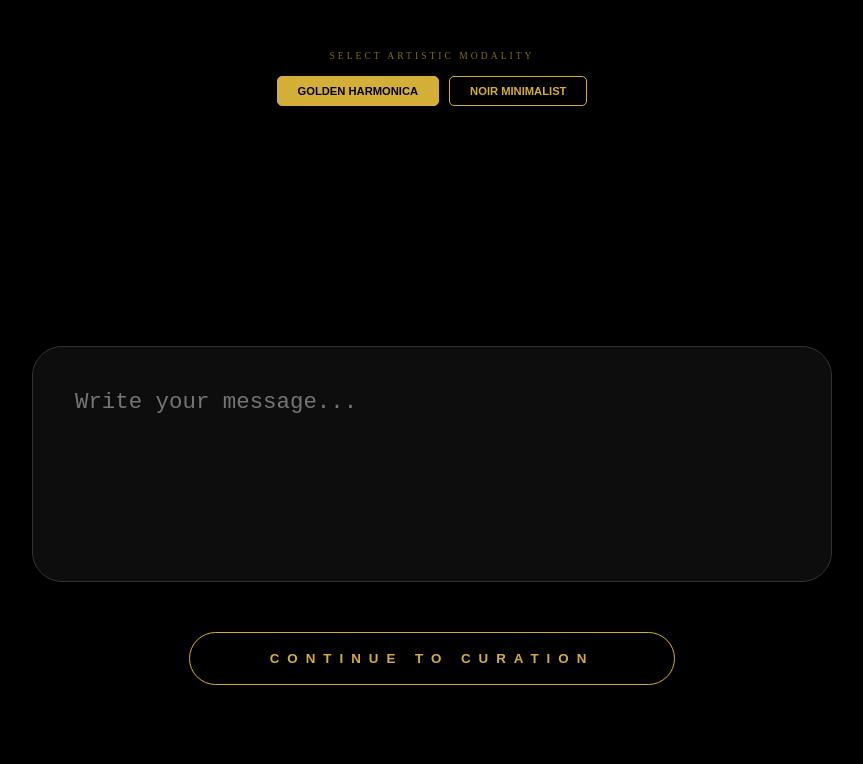
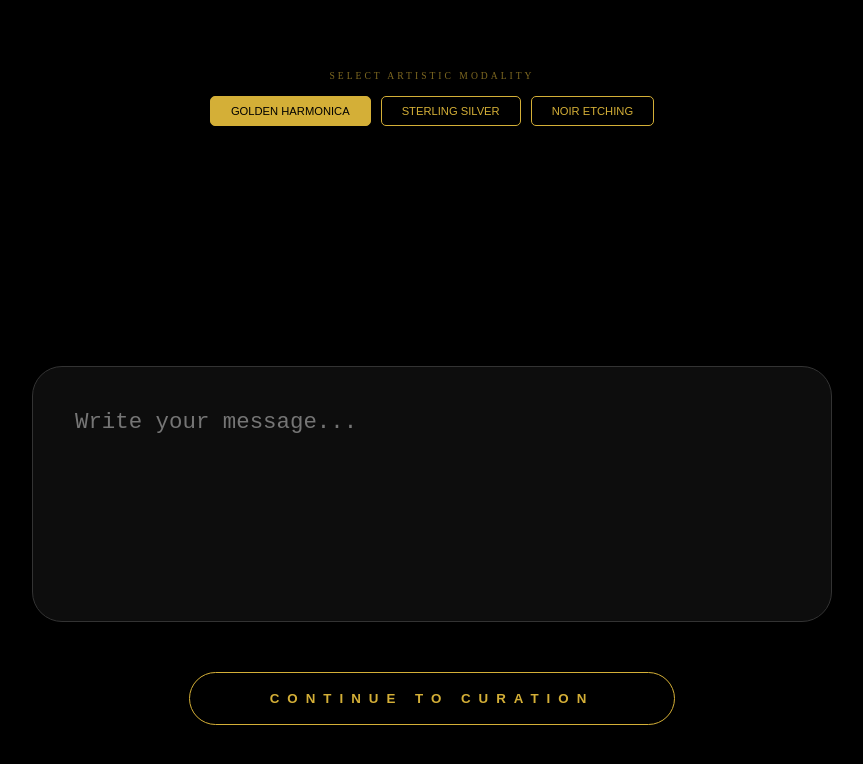
Before and after one commit to jbasecki/harmonica-voice, a Next.js app: page /composer in a window 1280 px wide. Shown: the top 764 px of the page, without its empty margins (208-1071 px from the left). Built offline with nearby package versions, Linux system fonts and the light colour scheme.

Commit message:
Update page.tsx

```diff
--- a/app/composer/page.tsx
+++ b/app/composer/page.tsx
@@ -4,16 +4,22 @@ import { useSearchParams } from 'next/navigation';
 
 function ComposerContent() {
   const searchParams = useSearchParams();
-  const [artist, setArtist] = useState('gold'); // Default Artist Modality
+  const [artist, setArtist] = useState('gold');
   const [text, setText] = useState('');
   const [selectedWords, setSelectedWords] = useState<string[]>([]);
   const bucketUrl = "https://storage.googleapis.com/simple-bucket-27";
 
-  // Artists currently available in your "Gallery"
   const artists = [
-    { id: 'gold', name: 'GOLDEN HARMONICA', folder: '5' },
-    { id: 'noir', name: 'NOIR MINIMALIST', folder: '6' }
+    { id: 'gold', name: 'GOLDEN HARMONICA' },
+    { id: 'silver', name: 'STERLING SILVER' },
+    { id: 'noir', name: 'NOIR ETCHING' }
   ];
+
+  const artistFilters: Record<string, string> = {
+    gold: 'none',
+    silver: 'grayscale(100%) brightness(1.2) contrast(1.1) sepia(0.1)',
+    noir: 'grayscale(100%) brightness(0.6) contrast(1.8)'
+  };
 
   const toggleWord = (word: string) => {
     setSelectedWords(prev => prev.includes(word) ? prev.filter(w => w !== word) : [...prev, word]);
@@ -22,63 +28,43 @@ function ComposerContent() {
   const words = text.split(/[ \n]+/).filter(Boolean);
 
   return (
-    <main style={{ minHeight: '100vh', background: '#000', color: '#D4AF37', position: 'relative', overflowX: 'hidden', fontFamily: 'serif' }}>
+    <main style={{ minHeight: '100vh', background: '#000', color: '#D4AF37', padding: '20px', fontFamily: 'serif' }}>
+      <div style={{ display: 'flex', flexDirection: 'column', alignItems: 'center', paddingTop: '5vh' }}>
 
-      <div style={{ position: 'relative', zIndex: 1, display: 'flex', flexDirection: 'column', alignItems: 'center', padding: '20px', paddingTop: '5vh' }}>
-
-        {/* NEW: ARTIST PALETTE PICKER */}
         <div style={{ marginBottom: '30px', textAlign: 'center' }}>
           <p style={{ fontSize: '0.6rem', letterSpacing: '3px', marginBottom: '15px', opacity: 0.6 }}>SELECT ARTISTIC MODALITY</p>
           <div style={{ display: 'flex', gap: '10px' }}>
             {artists.map(a => (
-              <button
-                key={a.id}
-                onClick={() => setArtist(a.id)}
-                style={{ padding: '8px 20px', background: artist === a.id ? '#D4AF37' : 'transparent', color: artist === a.id ? '#000' : '#D4AF37', border: '1px solid #D4AF37', borderRadius: '5px', cursor: 'pointer', fontSize: '0.7rem', fontWeight: 'bold' }}
-              >
+              <button key={a.id} onClick={() => setArtist(a.id)} style={{ padding: '8px 20px', background: artist === a.id ? '#D4AF37' : 'transparent', color: artist === a.id ? '#000' : '#D4AF37', border: '1px solid #D4AF37', borderRadius: '5px', cursor: 'pointer', fontSize: '0.7rem' }}>
                 {a.name}
               </button>
             ))}
           </div>
         </div>
 
-        {/* DYNAMIC TILE PREVIEW */}
         <div style={{ width: '100%', maxWidth: '1100px', display: 'flex', justifyContent: 'center', gap: '15px', flexWrap: 'wrap', marginBottom: '30px', minHeight: '180px' }}>
           {selectedWords.map((word, i) => {
             const clean = word.replace(/[^a-zA-Z]/g, "").toUpperCase();
             const first = clean[0] || 'A';
-            const oneBeforeLast = clean.length > 1 ? clean[clean.length - 2] : first;
-            // Folder switches based on artist selection
-            const folder = artists.find(a => a.id === artist)?.folder || '5';
             return (
-              <div key={i} style={{ textAlign: 'center' }}>
-                <div style={{ display: 'flex', border: '1px solid #D4AF37', borderRadius: '8px', overflow: 'hidden', width: '100px', height: '140px', background: 'rgba(0,0,0,0.8)' }}>
-                  <img src={`${bucketUrl}/${first}${folder}.png`} style={{ width: '50%', height: '100%', objectFit: 'cover' }} />
-                  <img src={`${bucketUrl}/${oneBeforeLast}${folder}.png`} style={{ width: '50%', height: '100%', objectFit: 'cover' }} />
-                </div>
-                <p style={{ fontSize: '0.7rem', marginTop: '8px' }}>{word.toUpperCase()}</p>
+              <div key={i} style={{ border: '1px solid #D4AF37', borderRadius: '8px', overflow: 'hidden', width: '100px', height: '140px', filter: artistFilters[artist] }}>
+                <img src={`${bucketUrl}/${first}5.png`} style={{ width: '100%', height: '100%', objectFit: 'cover' }} />
               </div>
             );
           })}
         </div>
 
         <div style={{ width: '100%', maxWidth: '800px', padding: '40px', background: 'rgba(15, 15, 15, 0.9)', borderRadius: '30px', border: '1px solid #333' }}>
-          <textarea
-            placeholder="Write your message..."
-            value={text}
-            onChange={(e) => setText(e.target.value)}
-            style={{ width: '100%', background: 'transparent', border: 'none', color: '#D4AF37', fontSize: '1.4rem', outline: 'none', height: '150px', resize: 'none' }}
-          />
+          <textarea placeholder="Write your message..." value={text} onChange={(e) => setText(e.target.value)} style={{ width: '100%', background: 'transparent', border: 'none', color: '#D4AF37', fontSize: '1.4rem', outline: 'none', height: '150px', resize: 'none' }} />
+          <div style={{ display: 'flex', flexWrap: 'wrap', gap: '10px', marginTop: '20px' }}>
+            {words.map((word, i) => (
+              <button key={i} onClick={() => toggleWord(word)} style={{ cursor: 'pointer', padding: '8px 16px', borderRadius: '8px', background: selectedWords.includes(word) ? '#D4AF37' : 'transparent', color: selectedWords.includes(word) ? '#000' : '#D4AF37', border: '1px solid #D4AF37' }}>{word}</button>
+            ))}
+          </div>
         </div>
 
         <button
-          onClick={() => {
-            const params = new URLSearchParams();
-            params.set('artist', artist); // Pass artist choice to Chapter II
-            params.set('message', text);
-            params.set('tiles', selectedWords.join(','));
-            window.location.href = `/composer2?${params.toString()}`;
-          }}
+          onClick={() => window.location.href = `/composer2?artist=${artist}&message=${encodeURIComponent(text)}&tiles=${encodeURIComponent(selectedWords.join(','))}`}
           style={{ marginTop: '50px', padding: '18px 80px', background: 'transparent', border: '1px solid #D4AF37', color: '#D4AF37', borderRadius: '50px', cursor: 'pointer', letterSpacing: '8px', fontWeight: 'bold' }}>
           CONTINUE TO CURATION
         </button>
```
